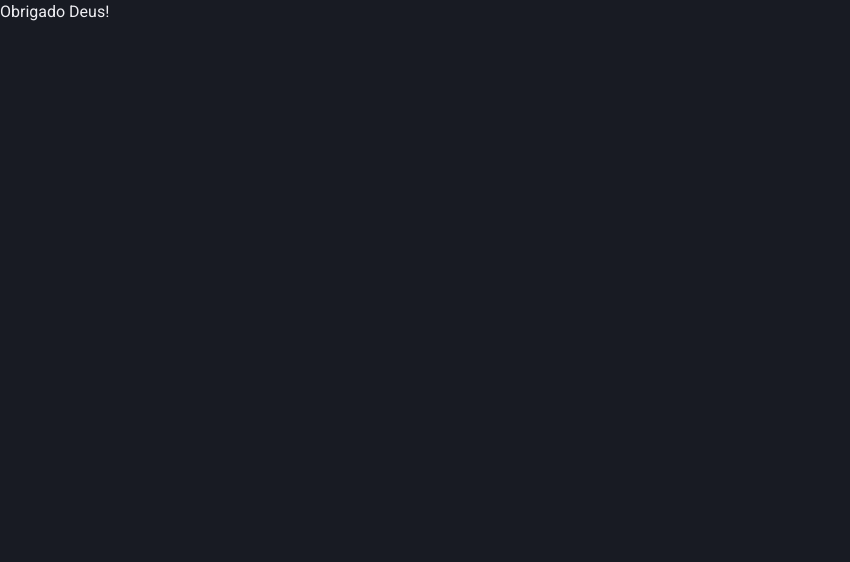
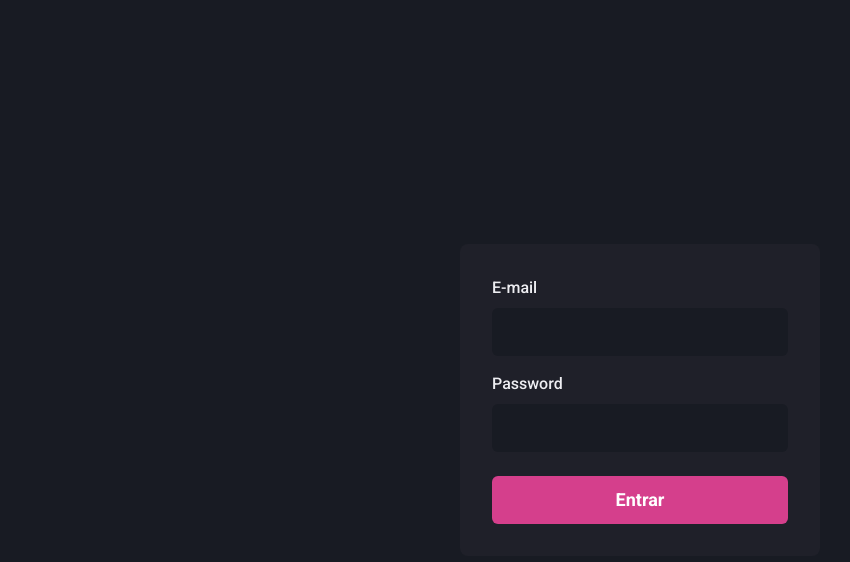
Before and after one commit to yale1995/dashboard-chakra-ui, a Next.js app: page / in a window 1280 px wide. Shown: the top 562 px of the page, without its empty margins (0-850 px from the left). Built offline with nearby package versions, Linux system fonts and the light colour scheme.

Commit message:
feat: authentication screen

```diff
--- a/src/pages/index.tsx
+++ b/src/pages/index.tsx
@@ -1,3 +1,56 @@
+import {
+  Flex,
+  Input,
+  Button,
+  Stack,
+  FormLabel,
+  FormControl,
+} from "@chakra-ui/react";
+
 export default function Home() {
-  return <h1>Obrigado Deus!</h1>;
+  return (
+    <Flex w="100vw" h="100vh" align="center" justify="center">
+      <Flex
+        as="form"
+        width="100%"
+        maxW={360}
+        bg="gray.800"
+        p={8}
+        borderRadius={8}
+        flexDir="column"
+      >
+        <Stack spacing={4}>
+          <FormControl>
+            <FormLabel htmlFor="email">E-mail</FormLabel>
+            <Input
+              id="email"
+              name="email"
+              type="email"
+              focusBorderColor="pink.500"
+              bgColor="gray.900"
+              variant="filled"
+              _hover={{ bgColor: "gray.900" }}
+              size="lg"
+            />
+          </FormControl>
+          <div>
+            <FormLabel htmlFor="password">Password</FormLabel>
+            <Input
+              id="password"
+              name="password"
+              type="password"
+              focusBorderColor="pink.500"
+              bgColor="gray.900"
+              variant="filled"
+              _hover={{ bgColor: "gray.900" }}
+              size="lg"
+            />
+          </div>
+        </Stack>
+        <Button type="submit" mt="6" colorScheme="pink" size="lg">
+          Entrar
+        </Button>
+      </Flex>
+    </Flex>
+  );
 }
```
